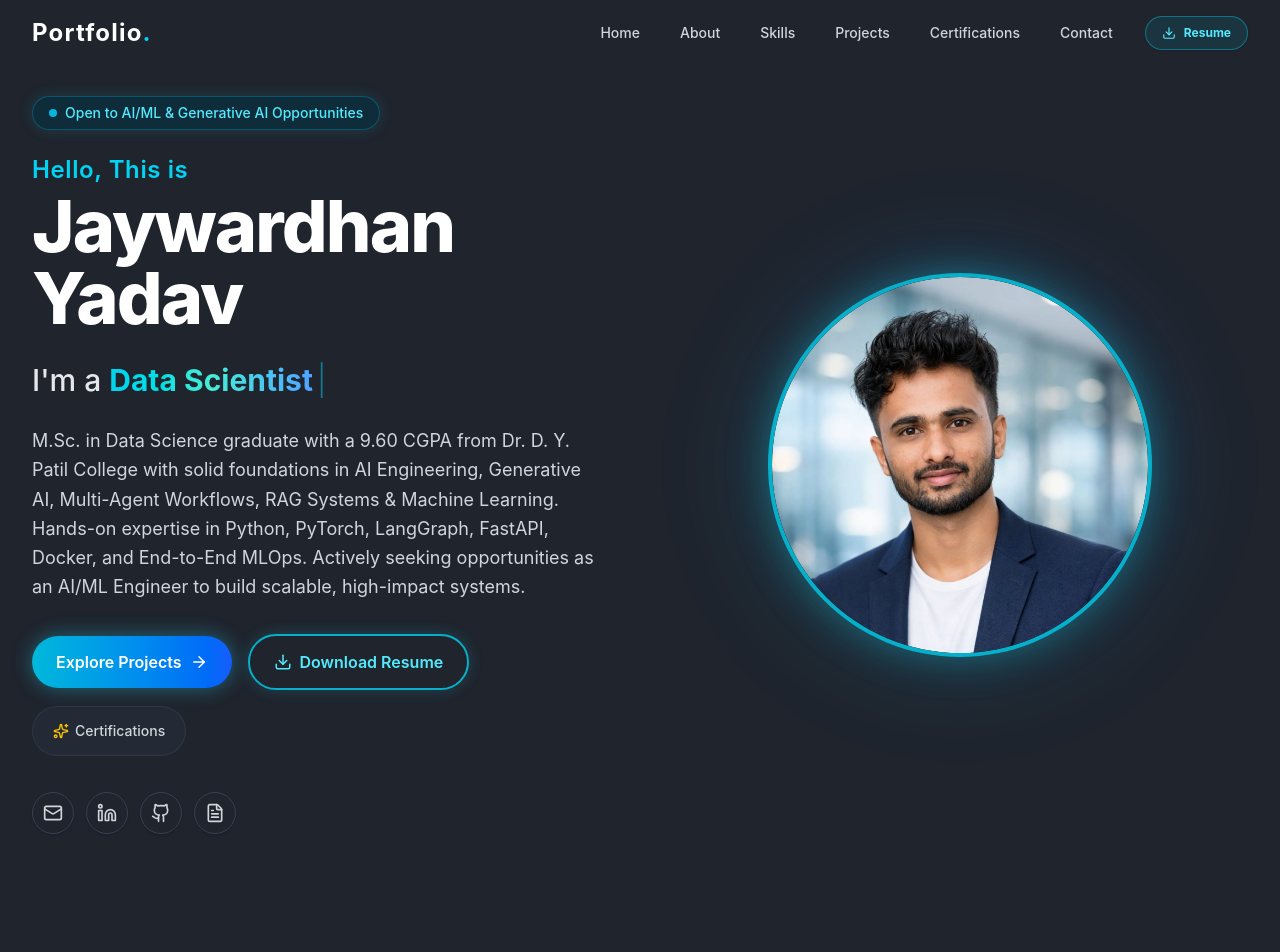
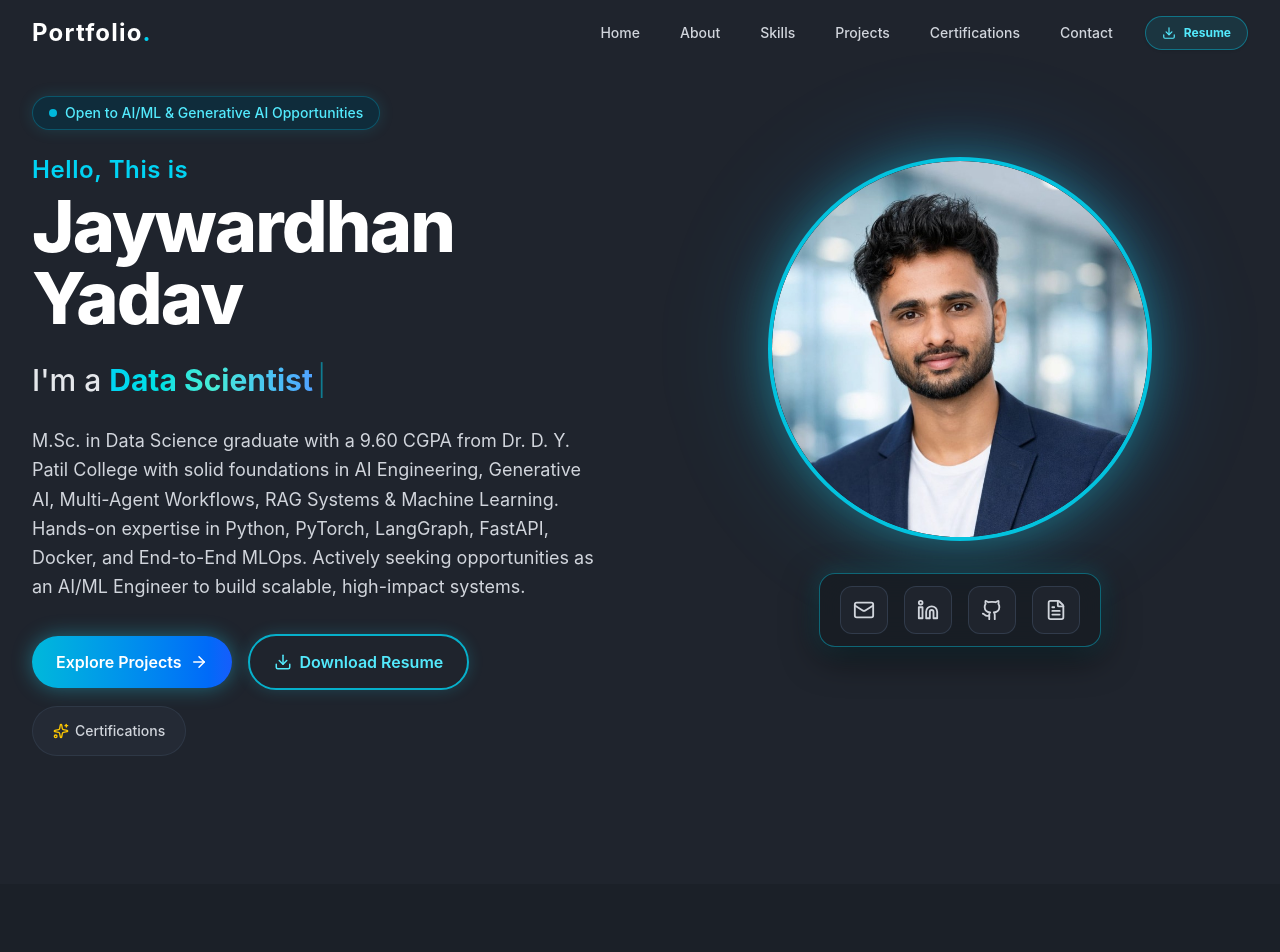
Before and after one commit to JaywardhanYadav/My-Portfolio, a React (Vite) app: page / in a window 1280 px wide. Shown: the top 952 px of the page. Built offline with nearby package versions, Linux system fonts and the light colour scheme.

Commit message:
Elevate photo slightly and add interactive social & resume dock directly below it

```diff
--- a/src/sections/Hero.tsx
+++ b/src/sections/Hero.tsx
@@ -104,26 +104,10 @@ const Hero = () => {
                             <span>Certifications</span>
                         </a>
                     </div>
-
-                    {/* Social links */}
-                    <div className="flex items-center justify-center lg:justify-start gap-3 pt-3">
-                        {resumeData.social.map((social) => (
-                            <a
-                                key={social.name}
-                                href={social.url}
-                                target="_blank"
-                                rel="noopener noreferrer"
-                                title={social.name}
-                                className="p-2.5 border border-gray-700 rounded-full text-gray-300 hover:text-cyan-400 hover:border-cyan-400 hover:bg-cyan-400/10 transition-all duration-200 shadow-sm"
-                            >
-                                <social.icon size={20} />
-                            </a>
-                        ))}
-                    </div>
                 </div>
 
-                {/* Profile Image with Glow Effect */}
-                <div className="flex-1 flex justify-center items-center relative">
+                {/* Profile Image (Slightly Above) with Interactive Social Dock Below */}
+                <div className="flex-1 flex flex-col items-center justify-center relative -translate-y-3 lg:-translate-y-6">
                     <div className="relative w-64 h-64 sm:w-80 sm:h-80 lg:w-96 lg:h-96">
                         {/* Glowing Ambient Circles */}
                         <div className="absolute inset-0 rounded-full border-4 border-cyan-400/25 blur-md animate-pulse"></div>
@@ -131,13 +115,39 @@ const Hero = () => {
                         <div className="absolute -inset-8 bg-gradient-to-tr from-cyan-500/10 to-blue-500/10 rounded-full blur-2xl pointer-events-none"></div>
 
                         {/* Main Image Container */}
-                        <div className="relative w-full h-full rounded-full overflow-hidden border-4 border-cyan-400/80 shadow-[0_0_40px_rgba(34,211,238,0.35)] flex justify-center items-center bg-[#1f242d]">
+                        <div className="relative w-full h-full rounded-full overflow-hidden border-4 border-cyan-400/90 shadow-[0_0_50px_rgba(34,211,238,0.4)] flex justify-center items-center bg-[#1f242d]">
                             <img
                                 src={profileImage}
                                 alt={resumeData.name}
                                 className="w-full h-full rounded-full object-cover object-top hover:scale-105 transition-transform duration-500"
                             />
                         </div>
+                    </div>
+
+                    {/* Attractive & Interactive Icons Dock Below Photo */}
+                    <div className="mt-8 flex items-center gap-3 sm:gap-4 bg-[#181d24]/90 backdrop-blur-xl border border-cyan-400/40 px-5 py-3 rounded-2xl shadow-[0_10px_35px_rgba(0,0,0,0.6),0_0_25px_rgba(34,211,238,0.25)] hover:border-cyan-400 transition-all duration-300">
+                        {resumeData.social.map((social) => {
+                            const isResume = social.name === 'Resume';
+                            return (
+                                <a
+                                    key={social.name}
+                                    href={social.url}
+                                    target="_blank"
+                                    rel="noopener noreferrer"
+                                    download={isResume ? "Jaywardhan_Yadav_Resume.pdf" : undefined}
+                                    title={isResume ? "Download Resume (PDF)" : social.name}
+                                    aria-label={social.name}
+                                    className="group relative p-3 rounded-xl bg-[#1f242d] text-gray-300 hover:text-cyan-300 hover:bg-cyan-400/20 border border-gray-700/80 hover:border-cyan-400 transition-all duration-300 transform hover:-translate-y-1.5 hover:shadow-[0_0_15px_rgba(34,211,238,0.6)] flex items-center justify-center"
+                                >
+                                    <social.icon size={22} className="transition-transform duration-300 group-hover:scale-110" />
+
+                                    {/* Tooltip on Hover */}
+                                    <span className="absolute -top-9 px-2.5 py-1 bg-[#101419] border border-cyan-400/50 text-cyan-300 text-xs font-semibold rounded-md opacity-0 group-hover:opacity-100 transition-opacity duration-200 pointer-events-none whitespace-nowrap shadow-lg">
+                                        {social.name}
+                                    </span>
+                                </a>
+                            );
+                        })}
                     </div>
                 </div>
             </div>
```
